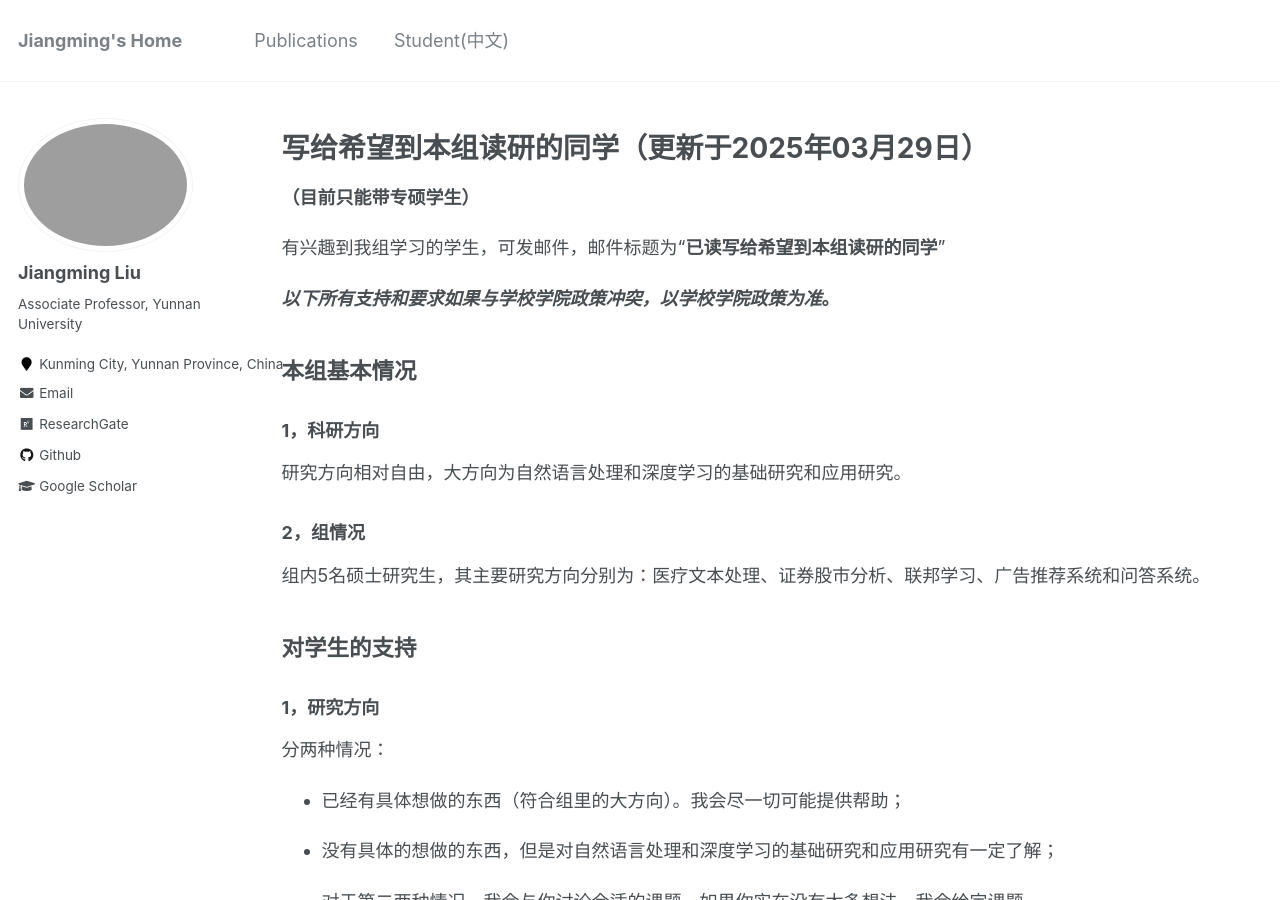
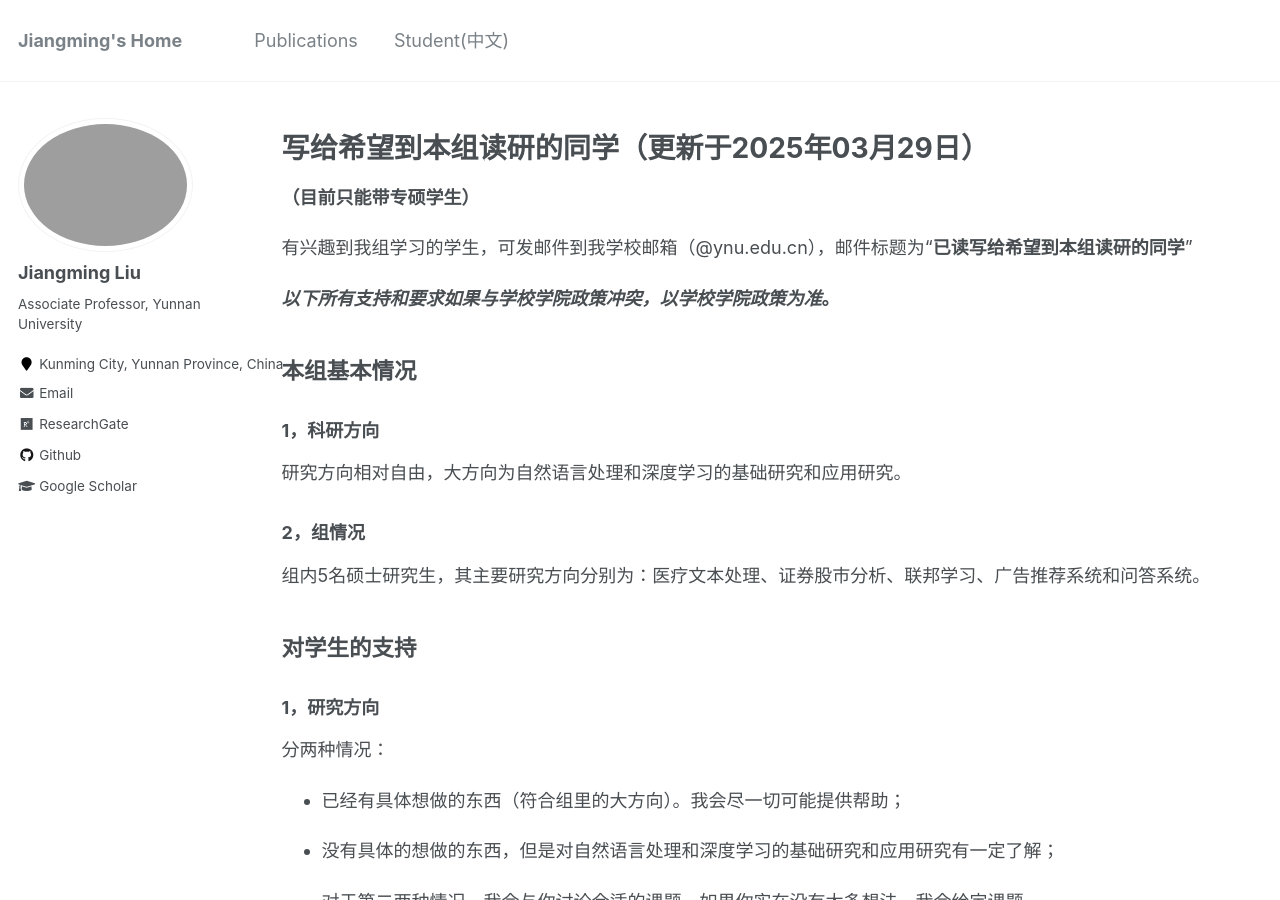
Before and after one commit to LeonCrashCode/LeonCrashCode.github.io, a Jekyll site: the page built from _pages/group_zh.md, in a window 1280 px wide and 900 px high. Built offline with Jekyll 4.4.1, drawn with Linux system fonts in a browser that asks for light colours.

Commit message:
Update group_zh.md

```diff
--- a/_pages/group_zh.md
+++ b/_pages/group_zh.md
@@ -10,7 +10,7 @@ redirect_from:
 
 **（目前只能带专硕学生）**
 
-有兴趣到我组学习的学生，可发邮件，邮件标题为“**已读写给希望到本组读研的同学**”
+有兴趣到我组学习的学生，可发邮件到我学校邮箱（@ynu.edu.cn），邮件标题为“**已读写给希望到本组读研的同学**”
 
 ***以下所有支持和要求如果与学校学院政策冲突，以学校学院政策为准*。**
 
```
